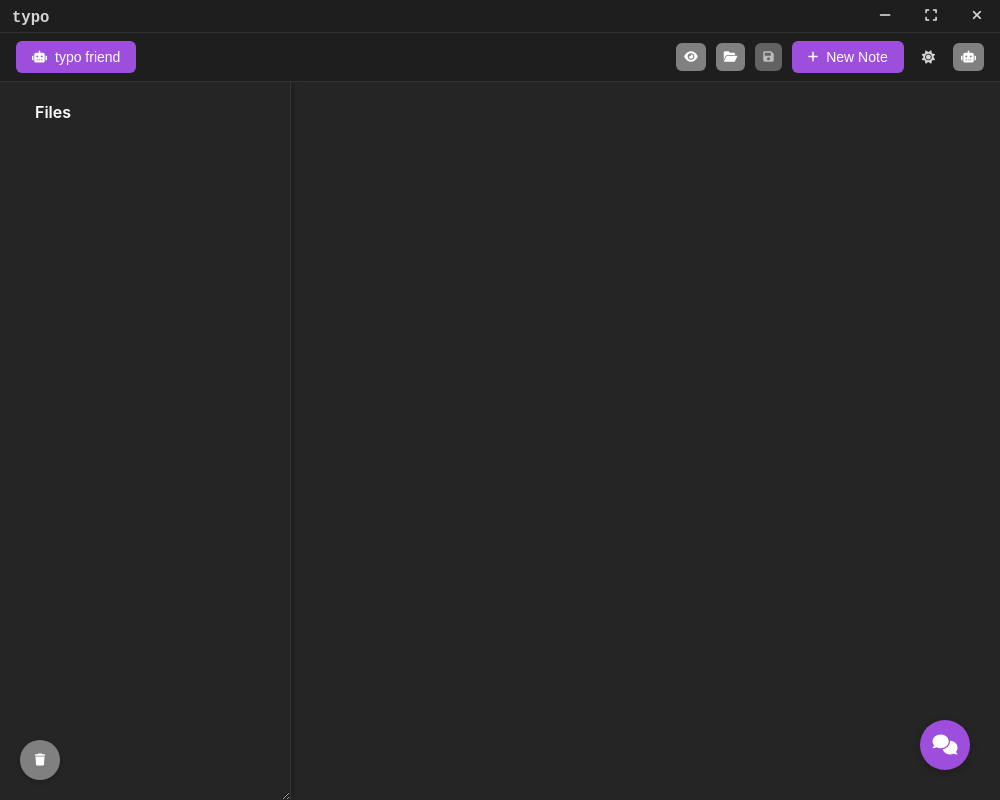
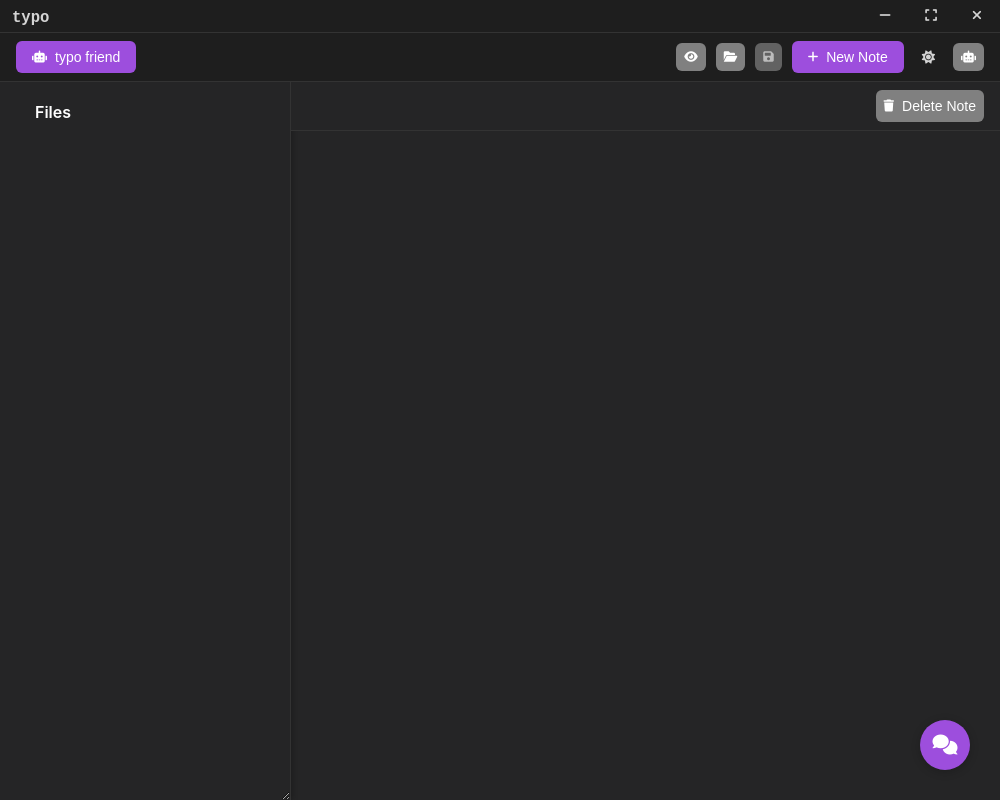
Before and after one commit to wjakew/typodesktop, an Electron app: page index.html in a window 1000 px wide. Drawn offline with Linux system fonts and the light colour scheme; no server answers.

Commit message:
UI fixes

```diff
--- a/index.html
+++ b/index.html
@@ -60,14 +60,20 @@
       <div id="files-container"></div>
     </div>
     <div class="editor-container">
+      <div class="editor-top-bar">
+        <div class="editor-note-name"></div>
+        <div class="editor-top-bar-actions">
+          <button id="delete-note-btn" class="action-btn icon-only" title="Delete Note">
+            <i class="fas fa-trash"></i>
+            <span>Delete Note</span>
+          </button>
+        </div>
+      </div>
       <div class="editor-wrapper">
         <textarea id="editor"></textarea>
         <div id="preview" class="markdown-preview hidden"></div>
       </div>
       <div class="editor-actions">
-        <button id="delete-note-btn" class="action-btn icon-only" title="Delete Note">
-          <i class="fas fa-trash"></i>
-        </button>
         <button id="chat-toggle" class="action-btn icon-only" title="Toggle Chat">
           <i class="fas fa-comments"></i>
         </button>
--- a/style.css
+++ b/style.css
@@ -142,6 +142,7 @@ body {
     flex: 1;
     position: relative;
     display: flex;
+    flex-direction: column;
     overflow: hidden;
     transition: width 0.3s ease;
 }
@@ -1082,3 +1083,25 @@ body {
   cursor: move;
   user-select: none;
 }
+
+.editor-top-bar {
+    display: flex;
+    justify-content: space-between;
+    align-items: center;
+    padding: 8px 16px;
+    background-color: var(--bg-secondary);
+    border-bottom: 1px solid var(--border-color);
+    z-index: 2;
+}
+
+.editor-note-name {
+    font-size: 14px;
+    font-weight: 500;
+    color: var(--text-color);
+}
+
+.editor-top-bar-actions {
+    display: flex;
+    gap: 8px;
+    align-items: center;
+}
```
